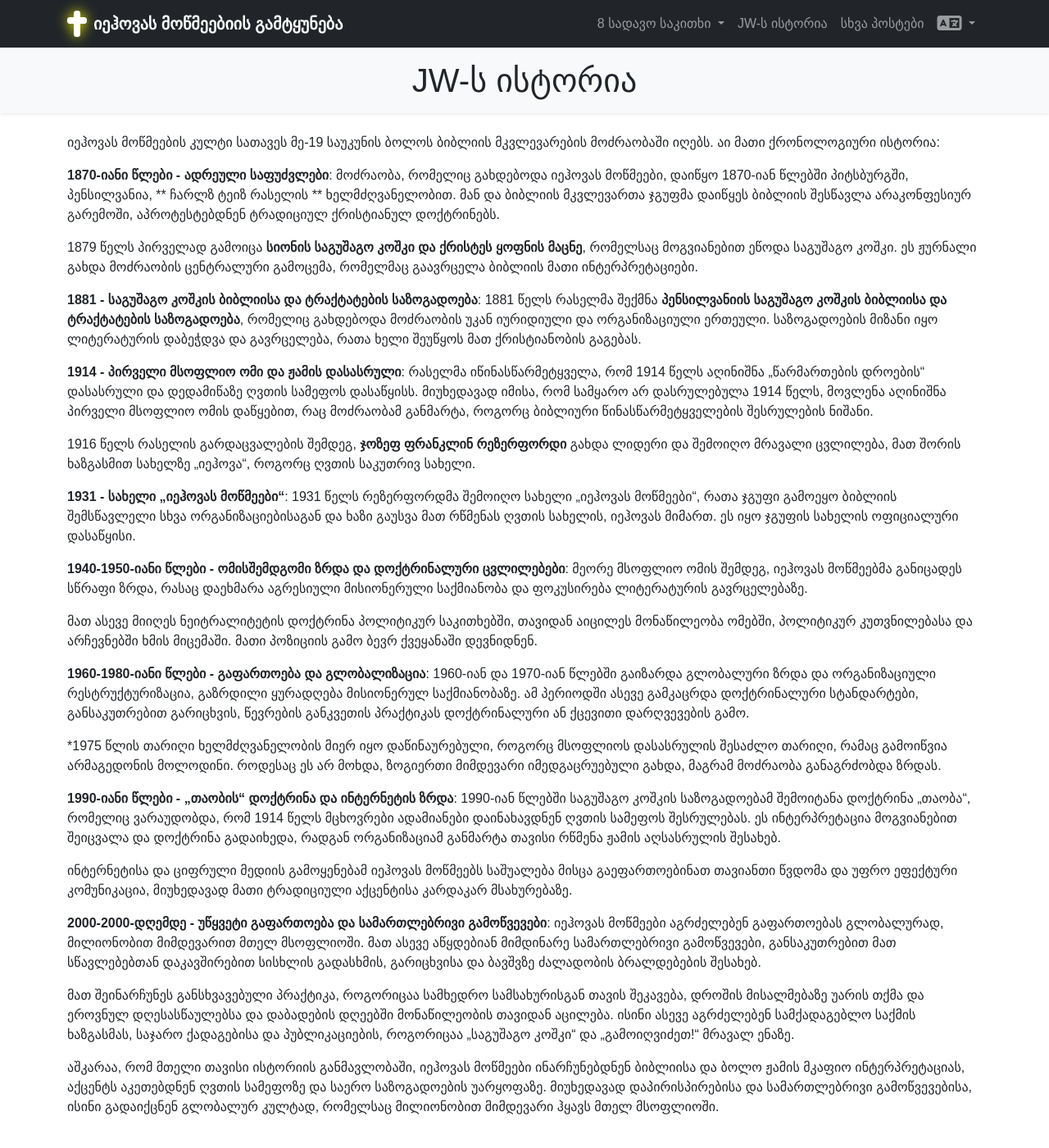
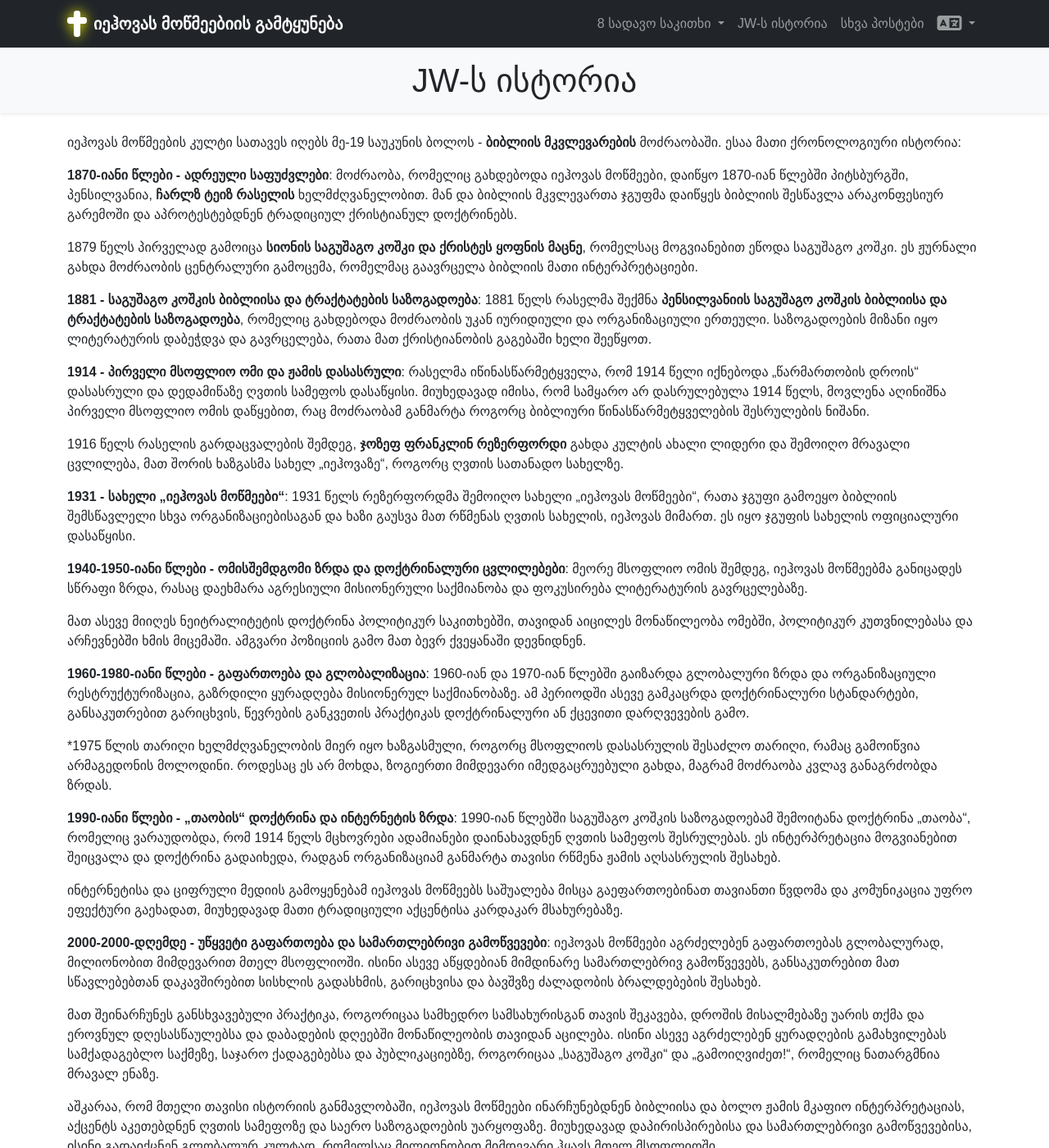
Before and after one commit to vakho10/refute-jw, a Jekyll site: the page built from ka/history.md, in a window 1280 px wide and 1400 px high. Shown: the whole window at 82% size. Built offline with Jekyll 4.4.1, drawn with Linux system fonts in a browser that asks for light colours; some web fonts are replaced.

Commit message:
Update Georgian history of JW page

```diff
--- a/ka/history.md
+++ b/ka/history.md
@@ -5,27 +5,27 @@
 lang: ka
 ---
 
-იეჰოვას მოწმეების კულტი სათავეს მე-19 საუკუნის ბოლოს ბიბლიის მკვლევარების მოძრაობაში იღებს. აი მათი ქრონოლოგიური
+იეჰოვას მოწმეების კულტი სათავეს იღებს მე-19 საუკუნის ბოლოს - **ბიბლიის მკვლევარების** მოძრაობაში. ესაა მათი ქრონოლოგიური
 ისტორია:
 
 **1870-იანი წლები - ადრეული საფუძვლები**: მოძრაობა, რომელიც გახდებოდა იეჰოვას მოწმეები, დაიწყო 1870-იან წლებში
-პიტსბურგში, პენსილვანია, ** ჩარლზ ტეიზ რასელის ** ხელმძღვანელობით. მან და ბიბლიის მკვლევართა ჯგუფმა დაიწყეს ბიბლიის
-შესწავლა არაკონფესიურ გარემოში, აპროტესტებდნენ ტრადიციულ ქრისტიანულ დოქტრინებს.
+პიტსბურგში, პენსილვანია, **ჩარლზ ტეიზ რასელის** ხელმძღვანელობით. მან და ბიბლიის მკვლევართა ჯგუფმა დაიწყეს ბიბლიის
+შესწავლა არაკონფესიურ გარემოში და აპროტესტებდნენ ტრადიციულ ქრისტიანულ დოქტრინებს.
 
 1879 წელს პირველად გამოიცა **სიონის საგუშაგო კოშკი და ქრისტეს ყოფნის მაცნე**, რომელსაც მოგვიანებით ეწოდა საგუშაგო კოშკი.
 ეს ჟურნალი გახდა მოძრაობის ცენტრალური გამოცემა, რომელმაც გაავრცელა ბიბლიის მათი ინტერპრეტაციები.
 
 **1881 - საგუშაგო კოშკის ბიბლიისა და ტრაქტატების საზოგადოება**: 1881 წელს რასელმა შექმნა **პენსილვანიის საგუშაგო კოშკის
 ბიბლიისა და ტრაქტატების საზოგადოება**, რომელიც გახდებოდა მოძრაობის უკან იურიდიული და ორგანიზაციული ერთეული. საზოგადოების
-მიზანი იყო ლიტერატურის დაბეჭდვა და გავრცელება, რათა ხელი შეუწყოს მათ ქრისტიანობის გაგებას.
+მიზანი იყო ლიტერატურის დაბეჭდვა და გავრცელება, რათა მათ ქრისტიანობის გაგებაში ხელი შეეწყოთ.
 
-**1914 - პირველი მსოფლიო ომი და ჟამის დასასრული**: რასელმა იწინასწარმეტყველა, რომ 1914 წელს აღინიშნა „წარმართების
-დროების“ დასასრული და დედამიწაზე ღვთის სამეფოს დასაწყისს. მიუხედავად იმისა, რომ სამყარო არ დასრულებულა 1914 წელს,
-მოვლენა აღინიშნა პირველი მსოფლიო ომის დაწყებით, რაც მოძრაობამ განმარტა, როგორც ბიბლიური წინასწარმეტყველების შესრულების
+**1914 - პირველი მსოფლიო ომი და ჟამის დასასრული**: რასელმა იწინასწარმეტყველა, რომ 1914 წელი იქნებოდა „წარმართობის
+დროის“ დასასრული და დედამიწაზე ღვთის სამეფოს დასაწყისი. მიუხედავად იმისა, რომ სამყარო არ დასრულებულა 1914 წელს,
+მოვლენა აღინიშნა პირველი მსოფლიო ომის დაწყებით, რაც მოძრაობამ განმარტა როგორც ბიბლიური წინასწარმეტყველების შესრულების
 ნიშანი.
 
-1916 წელს რასელის გარდაცვალების შემდეგ, **ჯოზეფ ფრანკლინ რეზერფორდი** გახდა ლიდერი და შემოიღო მრავალი ცვლილება, მათ
-შორის ხაზგასმით სახელზე „იეჰოვა“, როგორც ღვთის საკუთრივ სახელი.
+1916 წელს რასელის გარდაცვალების შემდეგ, **ჯოზეფ ფრანკლინ რეზერფორდი** გახდა კულტის ახალი ლიდერი და შემოიღო მრავალი
+ცვლილება, მათ შორის ხაზგასმა სახელ „იეჰოვაზე“, როგორც ღვთის სათანადო სახელზე.
 
 **1931 - სახელი „იეჰოვას მოწმეები“**: 1931 წელს რეზერფორდმა შემოიღო სახელი „იეჰოვას მოწმეები“, რათა ჯგუფი გამოეყო
 ბიბლიის შემსწავლელი სხვა ორგანიზაციებისაგან და ხაზი გაუსვა მათ რწმენას ღვთის სახელის, იეჰოვას მიმართ. ეს იყო ჯგუფის
@@ -35,30 +35,33 @@
 განიცადეს სწრაფი ზრდა, რასაც დაეხმარა აგრესიული მისიონერული საქმიანობა და ფოკუსირება ლიტერატურის გავრცელებაზე.
 
 მათ ასევე მიიღეს ნეიტრალიტეტის დოქტრინა პოლიტიკურ საკითხებში, თავიდან აიცილეს მონაწილეობა ომებში, პოლიტიკურ კუთვნილებასა
-და არჩევნებში ხმის მიცემაში. მათი პოზიციის გამო ბევრ ქვეყანაში დევნიდნენ.
+და არჩევნებში ხმის მიცემაში. ამგვარი პოზიციის გამო მათ ბევრ ქვეყანაში დევნიდნენ.
 
 **1960-1980-იანი წლები - გაფართოება და გლობალიზაცია**: 1960-იან და 1970-იან წლებში გაიზარდა გლობალური ზრდა და
 ორგანიზაციული რესტრუქტურიზაცია, გაზრდილი ყურადღება მისიონერულ საქმიანობაზე. ამ პერიოდში ასევე გამკაცრდა დოქტრინალური
 სტანდარტები, განსაკუთრებით გარიცხვის, წევრების განკვეთის პრაქტიკას დოქტრინალური ან ქცევითი დარღვევების გამო.
 
-\*1975 წლის თარიღი ხელმძღვანელობის მიერ იყო დაწინაურებული, როგორც მსოფლიოს დასასრულის შესაძლო თარიღი, რამაც გამოიწვია
-არმაგედონის მოლოდინი. როდესაც ეს არ მოხდა, ზოგიერთი მიმდევარი იმედგაცრუებული გახდა, მაგრამ მოძრაობა განაგრძობდა ზრდას.
+\*1975 წლის თარიღი ხელმძღვანელობის მიერ იყო ხაზგასმული, როგორც მსოფლიოს დასასრულის შესაძლო თარიღი, რამაც გამოიწვია
+არმაგედონის მოლოდინი. როდესაც ეს არ მოხდა, ზოგიერთი მიმდევარი იმედგაცრუებული გახდა, მაგრამ მოძრაობა კვლავ განაგრძობდა
+ზრდას.
 
 **1990-იანი წლები - „თაობის“ დოქტრინა და ინტერნეტის ზრდა**: 1990-იან წლებში საგუშაგო კოშკის საზოგადოებამ შემოიტანა
 დოქტრინა „თაობა“, რომელიც ვარაუდობდა, რომ 1914 წელს მცხოვრები ადამიანები დაინახავდნენ ღვთის სამეფოს შესრულებას. ეს
 ინტერპრეტაცია მოგვიანებით შეიცვალა და დოქტრინა გადაიხედა, რადგან ორგანიზაციამ განმარტა თავისი რწმენა ჟამის აღსასრულის
 შესახებ.
 
-ინტერნეტისა და ციფრული მედიის გამოყენებამ იეჰოვას მოწმეებს საშუალება მისცა გაეფართოებინათ თავიანთი წვდომა და უფრო
-ეფექტური კომუნიკაცია, მიუხედავად მათი ტრადიციული აქცენტისა კარდაკარ მსახურებაზე.
+ინტერნეტისა და ციფრული მედიის გამოყენებამ იეჰოვას მოწმეებს საშუალება მისცა გაეფართოებინათ თავიანთი წვდომა და კომუნიკაცია
+უფრო ეფექტური გაეხადათ, მიუხედავად მათი ტრადიციული აქცენტისა კარდაკარ მსახურებაზე.
 
 **2000-2000-დღემდე - უწყვეტი გაფართოება და სამართლებრივი გამოწვევები**: იეჰოვას მოწმეები აგრძელებენ გაფართოებას
-გლობალურად, მილიონობით მიმდევარით მთელ მსოფლიოში. მათ ასევე აწყდებიან მიმდინარე სამართლებრივი გამოწვევები, განსაკუთრებით
+გლობალურად, მილიონობით მიმდევარით მთელ მსოფლიოში. ისინი ასევე აწყდებიან მიმდინარე სამართლებრივ გამოწვევებს,
+განსაკუთრებით
 მათ სწავლებებთან დაკავშირებით სისხლის გადასხმის, გარიცხვისა და ბავშვზე ძალადობის ბრალდებების შესახებ.
 
 მათ შეინარჩუნეს განსხვავებული პრაქტიკა, როგორიცაა სამხედრო სამსახურისგან თავის შეკავება, დროშის მისალმებაზე უარის თქმა
-და ეროვნულ დღესასწაულებსა და დაბადების დღეებში მონაწილეობის თავიდან აცილება. ისინი ასევე აგრძელებენ სამქადაგებლო საქმის
-ხაზგასმას, საჯარო ქადაგებისა და პუბლიკაციების, როგორიცაა „საგუშაგო კოშკი“ და „გამოიღვიძეთ!“ მრავალ ენაზე.
+და ეროვნულ დღესასწაულებსა და დაბადების დღეებში მონაწილეობის თავიდან აცილება. ისინი ასევე აგრძელებენ ყურადღების
+გამახვილებას სამქადაგებლო საქმეზე, საჯარო ქადაგებებსა და პუბლიკაციებზე, როგორიცაა „საგუშაგო კოშკი“ და „გამოიღვიძეთ!“,
+რომელიც ნათარგმნია მრავალ ენაზე.
 
 აშკარაა, რომ მთელი თავისი ისტორიის განმავლობაში, იეჰოვას მოწმეები ინარჩუნებდნენ ბიბლიისა და ბოლო ჟამის მკაფიო
 ინტერპრეტაციას, აქცენტს აკეთებდნენ ღვთის სამეფოზე და საერო საზოგადოების უარყოფაზე. მიუხედავად დაპირისპირებისა და
```
